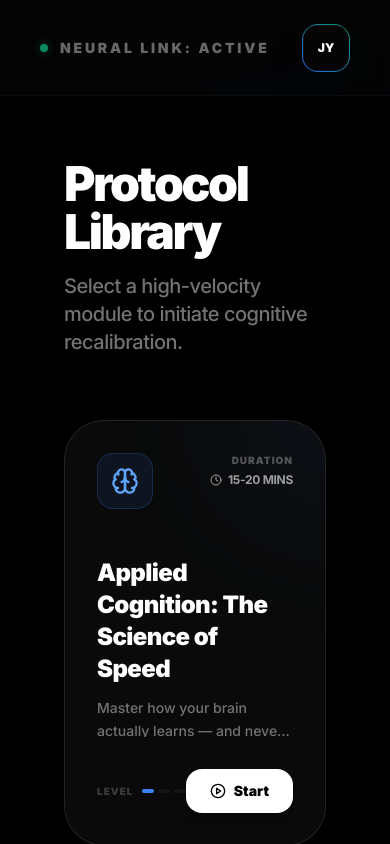
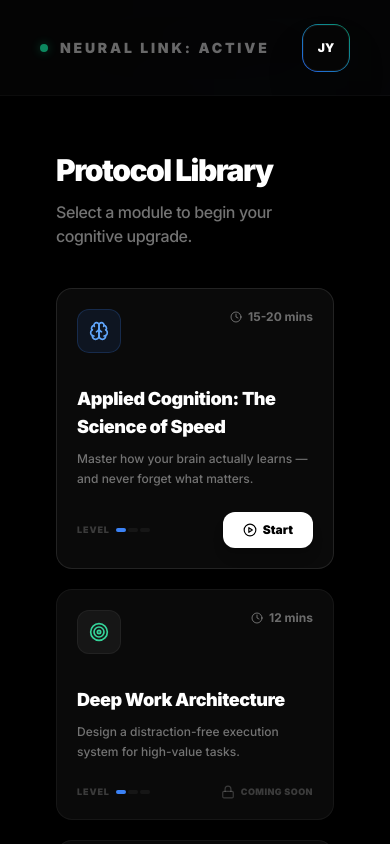
Before and after one commit to HelloApplify/applify-web, a Next.js app: page /dashboard in a window 390 px wide. Built offline with nearby package versions, Linux system fonts and the light colour scheme.

Commit message:
feat: responsive protocol player with completion tracking and level unlock progression

```diff
--- a/app/dashboard/page.tsx
+++ b/app/dashboard/page.tsx
@@ -1,6 +1,6 @@
 "use client"
 import React from 'react'
-import { PlayCircle, Lock, Target, Layers, Clock, Zap, Brain } from 'lucide-react'
+import { PlayCircle, Lock, Target, Clock, Zap, Brain, CheckCircle2 } from 'lucide-react'
 import ProtocolPlayer from '@/components/ProtocolPlayer'
 import { useProtocolStore } from '@/store/useProtocolStore'
 import { PROTOCOLS } from '@/data/protocols'
@@ -8,97 +8,89 @@ import { motion } from 'framer-motion'
 
 export default function DashboardPage() {
   const startProtocol = useProtocolStore(state => state.startProtocol)
+  const completedProtocols = useProtocolStore(state => state.completedProtocols)
+
+  // Unlock logic: first protocol always unlocked, others unlock sequentially
+  const isUnlocked = (idx: number) => {
+    if (idx === 0) return true
+    const prevProtocol = PROTOCOLS[idx - 1]
+    return completedProtocols.includes(prevProtocol.id)
+  }
+
+  const isCompleted = (id: string) => completedProtocols.includes(id)
 
   return (
-    <div className="max-w-6xl mx-auto p-6">
+    <div className="max-w-5xl mx-auto p-4 sm:p-6">
       <ProtocolPlayer />
 
-      <motion.div
-        initial={{ opacity: 0, y: 20 }}
-        animate={{ opacity: 1, y: 0 }}
-        className="mb-16"
-      >
-        <h2 className="text-5xl font-black text-white mb-4 tracking-tighter">Protocol Library</h2>
-        <p className="text-xl text-neutral-500 font-medium tracking-tight">Select a high-velocity module to initiate cognitive recalibration.</p>
+      <motion.div initial={{ opacity: 0, y: 15 }} animate={{ opacity: 1, y: 0 }} className="mb-10 sm:mb-14">
+        <h2 className="text-3xl sm:text-5xl font-black text-white mb-3 tracking-tighter">Protocol Library</h2>
+        <p className="text-base sm:text-lg text-neutral-500 font-medium tracking-tight">Select a module to begin your cognitive upgrade.</p>
       </motion.div>
 
-      <div className="grid grid-cols-1 md:grid-cols-2 lg:grid-cols-3 gap-8">
+      <div className="grid grid-cols-1 sm:grid-cols-2 lg:grid-cols-3 gap-5 sm:gap-6">
         {PROTOCOLS.map((protocol, idx) => {
-          const isLocked = protocol.id !== 'proto_applied_cognition';
+          const unlocked = isUnlocked(idx)
+          const completed = isCompleted(protocol.id)
+          const hasContent = protocol.slides.length > 0
+          const locked = !unlocked || !hasContent
 
           return (
-            <motion.div
-              key={protocol.id}
-              initial={{ opacity: 0, y: 20 }}
-              animate={{ opacity: 1, y: 0 }}
-              transition={{ delay: idx * 0.1 }}
-              className={`group relative bg-[#0A0A0A] border border-white/10 rounded-[2.5rem] p-8 transition-all duration-500 overflow-hidden
-                ${isLocked ? 'opacity-60 cursor-not-allowed' : 'hover:border-blue-500/50 hover:shadow-[0_0_50px_rgba(59,130,246,0.1)]'}
-              `}
-            >
-              {/* Background Glow */}
-              {!isLocked && (
-                <div className="absolute top-0 right-0 w-40 h-40 bg-blue-500/10 blur-[80px] rounded-full -mr-20 -mt-20 group-hover:bg-blue-500/20 transition-all duration-700" />
+            <motion.div key={protocol.id}
+              initial={{ opacity: 0, y: 15 }} animate={{ opacity: 1, y: 0 }}
+              transition={{ delay: idx * 0.08 }}
+              className={`group relative bg-[#0A0A0A] border rounded-2xl sm:rounded-3xl p-5 sm:p-7 transition-all duration-300 overflow-hidden
+                ${locked ? 'border-white/5 opacity-50' : completed ? 'border-emerald-500/30' : 'border-white/10 hover:border-blue-500/40'}
+              `}>
+              {!locked && !completed && (
+                <div className="absolute top-0 right-0 w-32 h-32 bg-blue-500/8 blur-[60px] rounded-full -mr-16 -mt-16" />
               )}
 
               <div className="relative z-10">
-                <div className="flex justify-between items-start mb-12">
-                  <div className={`w-14 h-14 rounded-2xl flex items-center justify-center border
-                    ${isLocked ? 'bg-white/5 border-white/5' : 'bg-blue-500/10 border-blue-500/20'}
-                  `}>
-                    {protocol.category === 'Learning Science' && <Brain className="w-7 h-7 text-blue-400" />}
-                    {protocol.category === 'Productivity' && <Target className="w-7 h-7 text-emerald-400" />}
-                    {protocol.category === 'Finance' && <Zap className="w-7 h-7 text-yellow-400" />}
+                <div className="flex justify-between items-start mb-8">
+                  <div className={`w-11 h-11 rounded-xl flex items-center justify-center border
+                    ${completed ? 'bg-emerald-500/10 border-emerald-500/20' : locked ? 'bg-white/5 border-white/5' : 'bg-blue-500/10 border-blue-500/20'}`}>
+                    {completed ? <CheckCircle2 className="w-5 h-5 text-emerald-400" /> :
+                     protocol.category === 'Learning Science' ? <Brain className="w-5 h-5 text-blue-400" /> :
+                     protocol.category === 'Productivity' ? <Target className="w-5 h-5 text-emerald-400" /> :
+                     <Zap className="w-5 h-5 text-yellow-400" />}
                   </div>
-                  <div className="flex flex-col items-end">
-                    <span className="text-[10px] font-black uppercase tracking-widest text-white/30 mb-1">Duration</span>
-                    <div className="flex items-center gap-1.5 text-white/60 font-bold text-xs uppercase tracking-tight">
-                      <Clock className="w-3 h-3" />
-                      {protocol.duration}
-                    </div>
+                  <div className="flex items-center gap-1.5 text-white/40 text-xs font-bold">
+                    <Clock className="w-3 h-3" /> {protocol.duration}
                   </div>
                 </div>
 
-                <h3 className="text-2xl font-black text-white mb-3 tracking-tight group-hover:translate-x-1 transition-transform duration-500">
-                  {protocol.title}
-                </h3>
-                <p className="text-neutral-500 text-sm font-medium leading-relaxed mb-8 h-10 line-clamp-2">
-                  {protocol.description}
-                </p>
+                <h3 className="text-lg sm:text-xl font-black text-white mb-2 tracking-tight">{protocol.title}</h3>
+                <p className="text-neutral-500 text-xs sm:text-sm font-medium leading-relaxed mb-6 line-clamp-2">{protocol.description}</p>
 
-                <div className="flex items-center justify-between mt-auto">
-                  <div className="flex items-center gap-2">
-                    <span className="text-[10px] font-black uppercase tracking-widest text-white/20">Level</span>
-                    <div className="flex gap-1">
+                <div className="flex items-center justify-between">
+                  <div className="flex items-center gap-1.5">
+                    <span className="text-[9px] font-black uppercase tracking-widest text-white/20">Level</span>
+                    <div className="flex gap-0.5">
                       {[1, 2, 3].map(l => (
-                        <div key={l} className={`w-3 h-1 rounded-full ${l <= protocol.level ? 'bg-blue-500' : 'bg-white/5'}`} />
+                        <div key={l} className={`w-2.5 h-1 rounded-full ${l <= protocol.level ? (completed ? 'bg-emerald-500' : 'bg-blue-500') : 'bg-white/5'}`} />
                       ))}
                     </div>
                   </div>
 
-                  {isLocked ? (
-                    <div className="w-10 h-10 rounded-full bg-white/5 border border-white/5 flex items-center justify-center">
-                      <Lock className="w-4 h-4 text-white/20" />
+                  {locked ? (
+                    <div className="flex items-center gap-1.5 text-white/20">
+                      <Lock className="w-3.5 h-3.5" />
+                      <span className="text-[9px] font-black uppercase tracking-wider">{!hasContent ? 'Coming Soon' : 'Locked'}</span>
                     </div>
+                  ) : completed ? (
+                    <button onClick={() => startProtocol(protocol)}
+                      className="flex items-center gap-1.5 bg-emerald-500/10 text-emerald-400 px-4 py-2 rounded-xl font-black text-xs border border-emerald-500/20 hover:bg-emerald-500/20 active:scale-95 transition-all">
+                      <PlayCircle className="w-3.5 h-3.5" /> Replay
+                    </button>
                   ) : (
-                    <button
-                      onClick={() => startProtocol(protocol)}
-                      className="flex items-center gap-2 bg-white text-black px-6 py-3 rounded-2xl font-black text-sm hover:scale-105 active:scale-95 transition-all shadow-xl"
-                    >
-                      <PlayCircle className="w-4 h-4" /> Start
+                    <button onClick={() => startProtocol(protocol)}
+                      className="flex items-center gap-1.5 bg-white text-black px-5 py-2.5 rounded-xl font-black text-xs hover:scale-105 active:scale-95 transition-all shadow-lg">
+                      <PlayCircle className="w-3.5 h-3.5" /> Start
                     </button>
                   )}
                 </div>
               </div>
-
-              {isLocked && (
-                <div className="absolute inset-0 z-20 flex flex-col items-center justify-center bg-black/40 backdrop-blur-[2px] opacity-0 group-hover:opacity-100 transition-opacity duration-500">
-                  <div className="bg-[#111] border border-white/10 px-4 py-2 rounded-full flex items-center gap-2 shadow-2xl">
-                    <Lock className="w-3 h-3 text-white/40" />
-                    <span className="text-[10px] font-black text-white/60 uppercase tracking-widest">Complete Previous Module</span>
-                  </div>
-                </div>
-              )}
             </motion.div>
           )
         })}
```
Also changed, not shown: components/ProtocolPlayer.tsx (+151 -108 lines).
